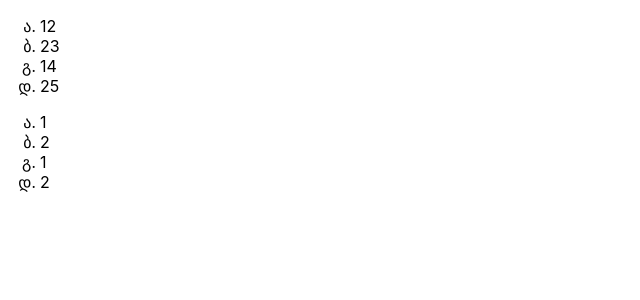
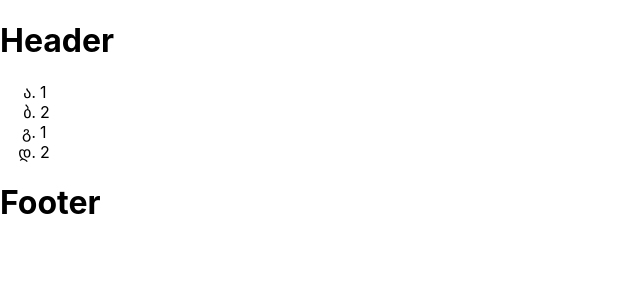
Before and after one commit to exocornet/reactjs-way-samurai-, a React (Create React App) app in the folder my-app/: page / in a window 1280 px wide. Shown: the top 300 px of the page, without its empty margins (0-640 px from the left). Built offline with nearby package versions, Linux system fonts and the light colour scheme.

Commit message:
разбивка на компоненты

```diff
--- a/my-app/src/App.js
+++ b/my-app/src/App.js
@@ -1,39 +1,19 @@
-import React, { Component } from 'react';
+import React from 'react';
 import './App.css';
+import Header from './Header'
+import Telo from './Telo'
+import Footer from './Footer'
 
 const App = () => {
   return (
     <div>
       <Header />
-      <Tehno />
+      <Telo />
+      <Footer />
     </div>
   );
 }
 
-const Tehno = () => {
-  return (
-    <div className="App">
-      <ul>
-        <li>1</li>
-        <li>2</li>
-        <li>1</li>
-        <li>2</li>
-      </ul>
-    </div>
-  )
-}
 
-const Header = () => {
-  return (
-    <div className="Header">
-      <ul>
-        <li>12</li>
-        <li>23</li>
-        <li>14</li>
-        <li>25</li>
-      </ul>
-    </div>
-  );
-}
 
 export default App;
--- /dev/null
+++ b/my-app/src/Footer.js
@@ -0,0 +1,11 @@
+import React from 'react';
+
+const Footer = () => {
+  return (
+    <div className="Header">
+      <h1>Footer</h1>
+    </div>
+  );
+}
+
+export default Footer;
--- /dev/null
+++ b/my-app/src/Header.js
@@ -0,0 +1,11 @@
+import React from 'react';
+
+const Header = () => {
+  return (
+    <div className="Header">
+      <h1>Header</h1>
+    </div>
+  );
+}
+
+export default Header;
--- /dev/null
+++ b/my-app/src/Telo.js
@@ -0,0 +1,16 @@
+import React from 'react';
+
+const Telo = () => {
+  return (
+    <div className="App">
+      <ul>
+        <li>1</li>
+        <li>2</li>
+        <li>1</li>
+        <li>2</li>
+      </ul>
+    </div>
+  )
+}
+
+export default Telo;
```
